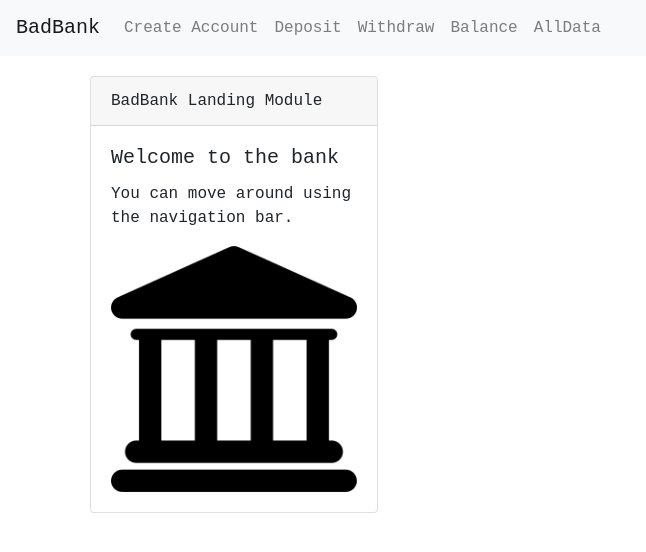
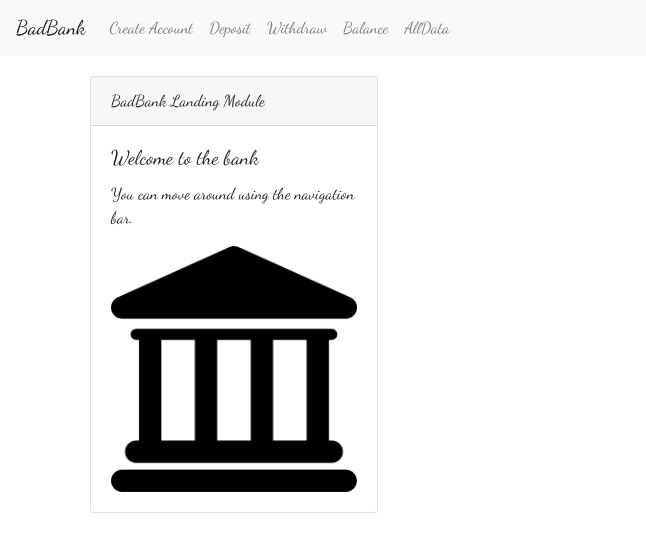
Before and after one commit to JOJ0/git-essentials-demo, a plain HTML site: page index.html in a window 1280 px wide. Shown: the whole page, without its empty margins (0-646 px from the left). Drawn offline with nearby package versions, Linux system fonts and the light colour scheme.

Commit message:
Implement Google Font Dancing Script generally

```diff
--- a/index.html
+++ b/index.html
@@ -10,6 +10,11 @@
       href="https://stackpath.bootstrapcdn.com/bootstrap/4.5.2/css/bootstrap.min.css"
     />
     <link rel="stylesheet" href="styles.css">
+
+    <!-- Google Font -->
+    <link rel="preconnect" href="https://fonts.googleapis.com">
+    <link rel="preconnect" href="https://fonts.gstatic.com" crossorigin>
+    <link href="https://fonts.googleapis.com/css2?family=Dancing+Script&display=swap" rel="stylesheet">
 
     <!-- don't use this in production: -->
     <script src="https://unpkg.com/@babel/standalone/babel.min.js"></script>
--- a/styles.css
+++ b/styles.css
@@ -1,3 +1,3 @@
 body {
-  font-family: "Courier New"
+  font-family: "Dancing Script"
 }
```
